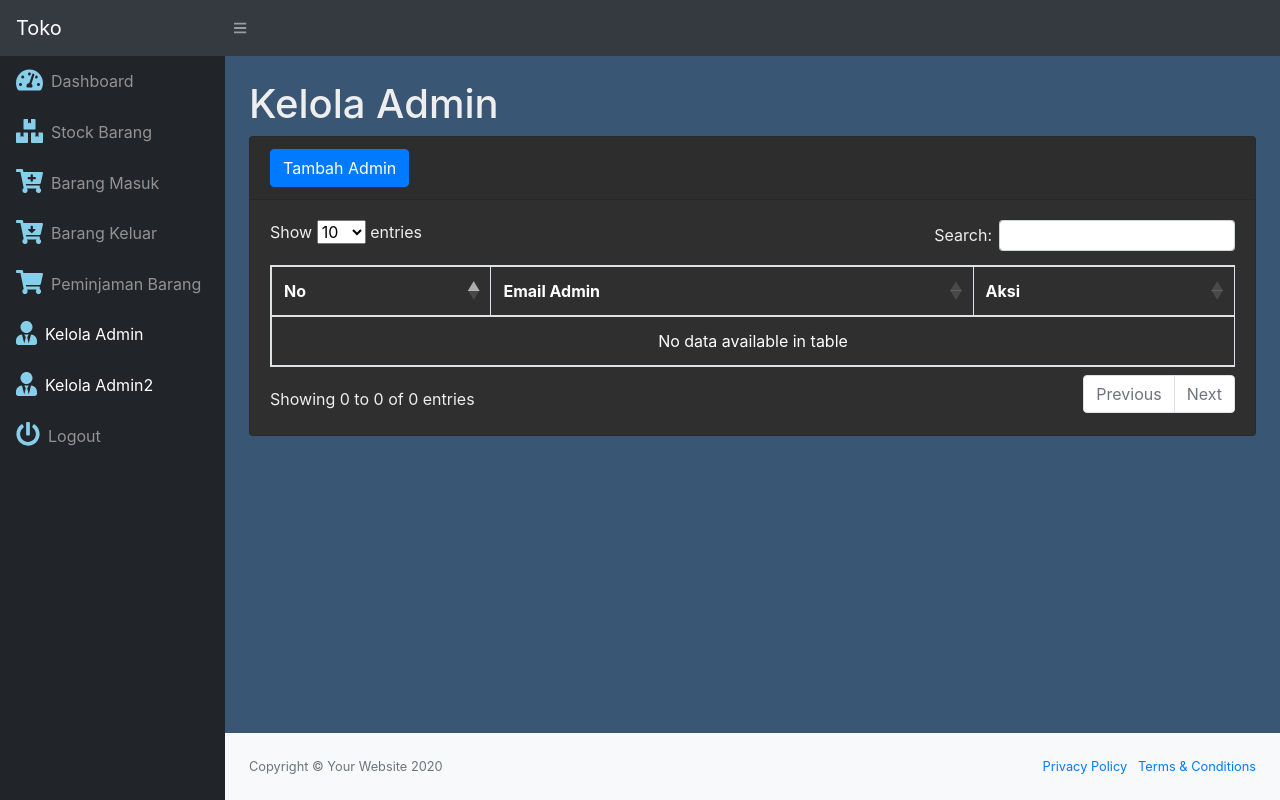
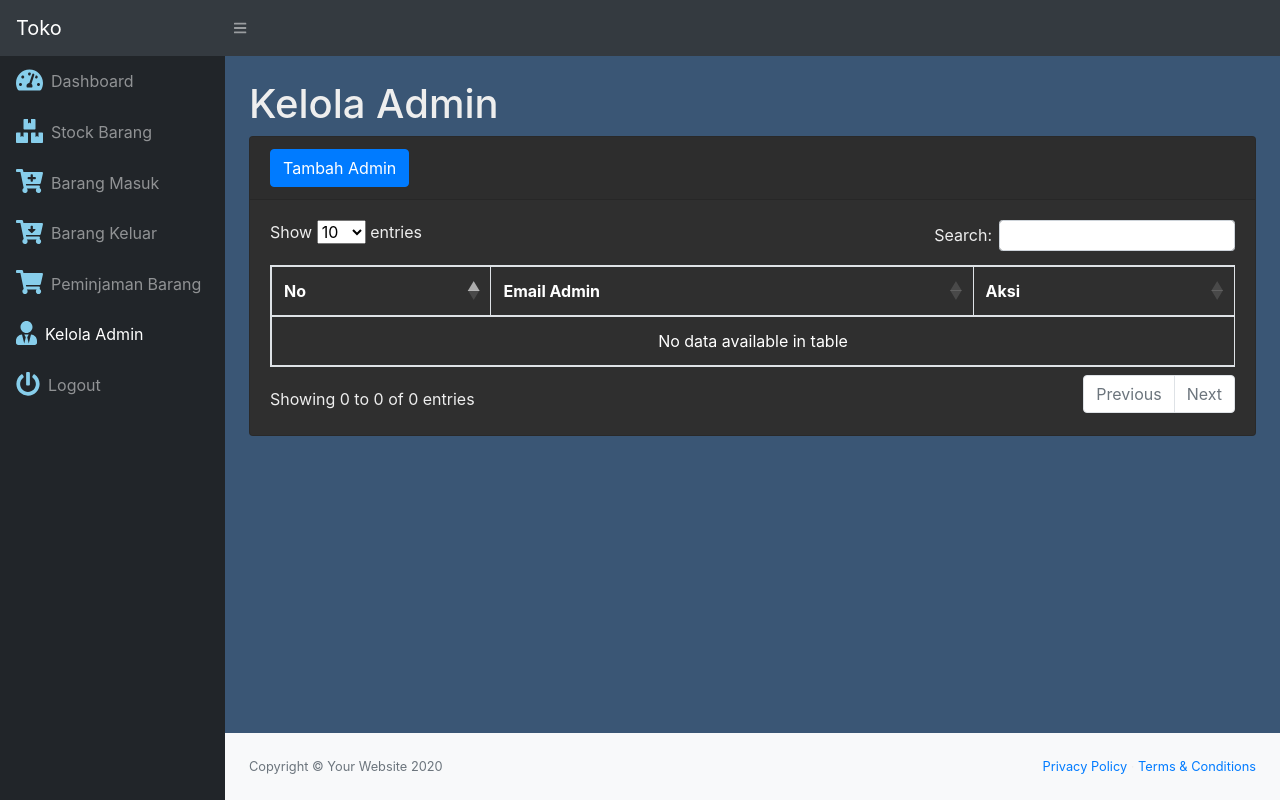
Before and after one commit to langitbiru531/stockbarang, a PHP site: page /admin.php in a window 1280 px wide. Run offline with PHP 8.4, Linux system fonts and the light colour scheme; the visitor is signed in with stand-in values (Sample User, id 1); data that the repository does not hold is empty; some libraries are stand-ins or nearby versions.

Commit message:
menghapus kelola admin2

```diff
--- a/admin.php
+++ b/admin.php
@@ -48,10 +48,6 @@ require 'cek.php';
                             <a class="nav-link" href="admin.php">
                                 <div class="sb-nav-link-icon"><i class='fas fa-user-tie' style='font-size:24px;color:skyblue'></i></div>
                                 Kelola Admin
-                            </a>
-                            <a class="nav-link" href="admin.php">
-                                <div class="sb-nav-link-icon"><i class='fas fa-user-tie' style='font-size:24px;color:skyblue'></i></div>
-                                Kelola Admin2
                             </a>
                             <a class="nav-link" href="logout.php">
                                 <div class="sb-nav-link-icon"><i class='fas fa-power-off' style='font-size:24px;color:skyblue'></i></div>
```
